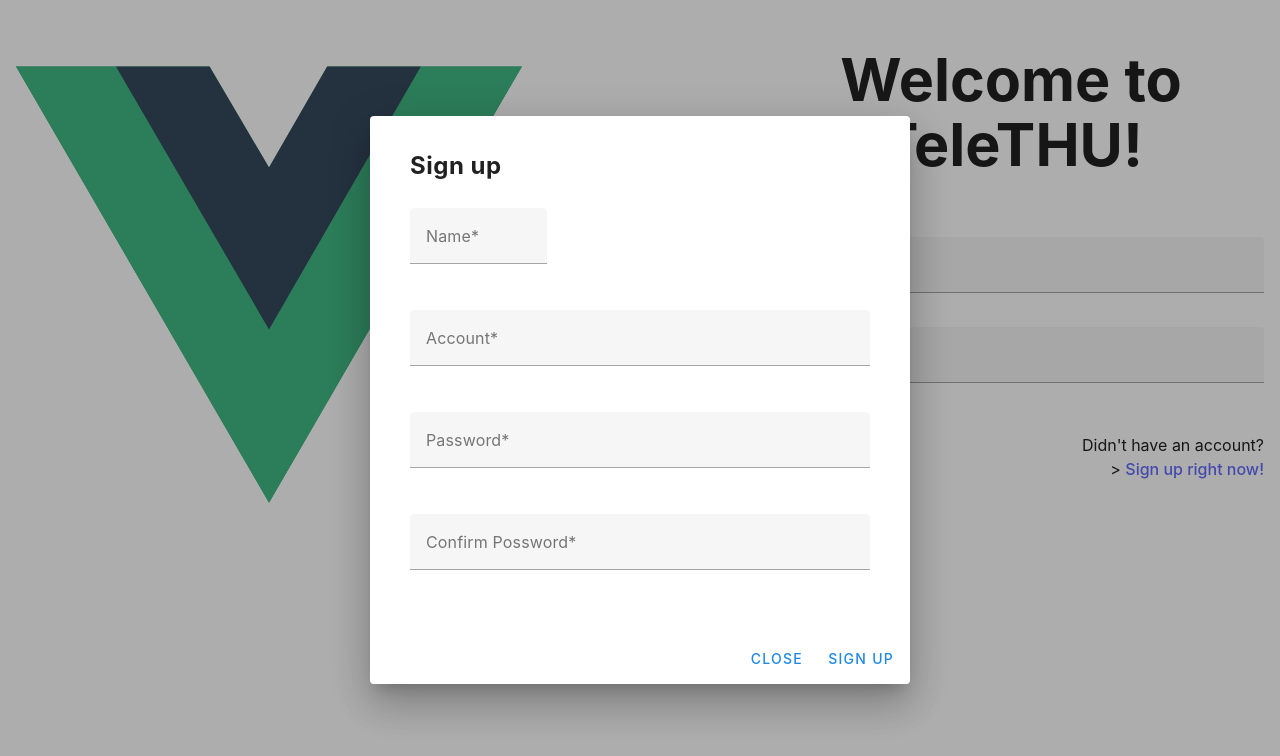
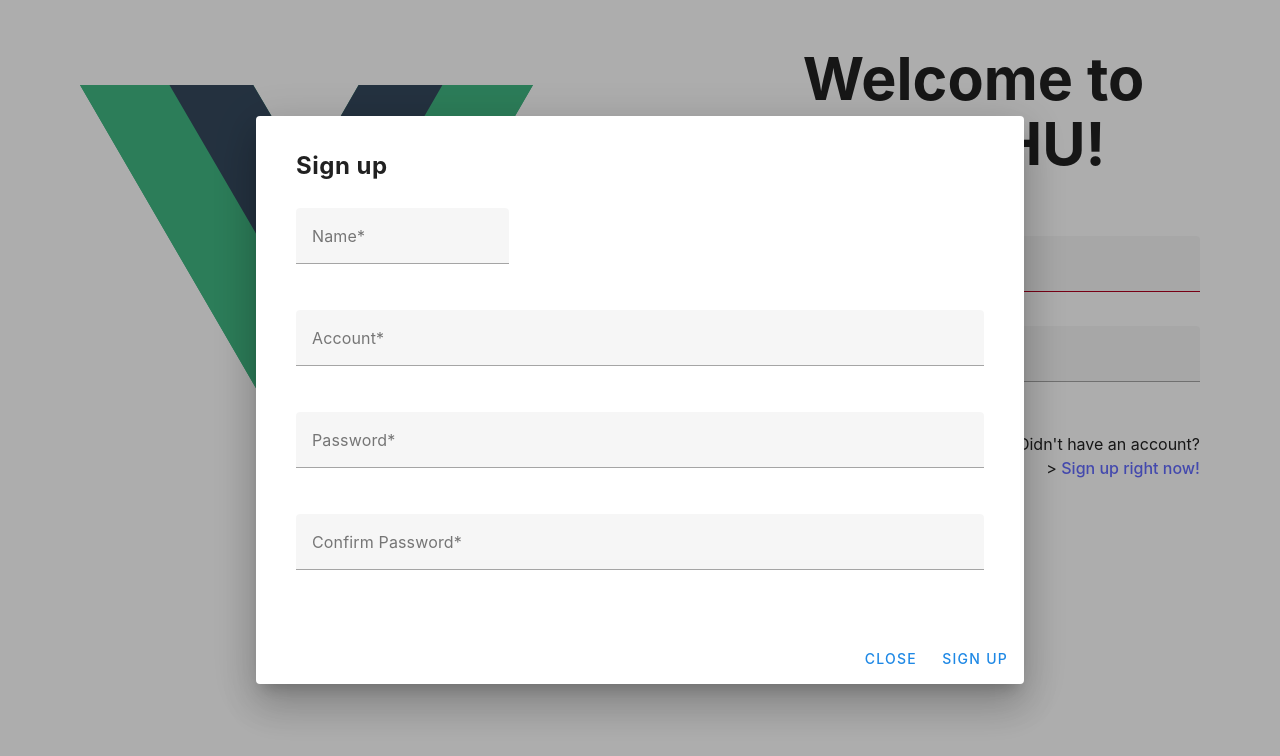
Before and after one commit to zhc7/telethu-frontend, a Vue app: page /login in a window 1280 px wide. Both pictures are taken after a click on the link "Sign up right now!". Shown: the top 756 px of the page. Built offline with nearby package versions, Linux system fonts and the light colour scheme.

Commit message:
feat: real login and register

```diff
--- a/package.json
+++ b/package.json
@@ -9,6 +9,7 @@
     "preview": "vite preview"
   },
   "dependencies": {
+    "@vueuse/core": "^10.5.0",
     "axios": "^1.5.1",
     "vue": "^3.3.4",
     "vue-router": "^4.2.5",
--- a/src/auth.js
+++ b/src/auth.js
@@ -1,17 +1,27 @@
 import {ref} from "vue";
 import axios from "axios";
-import { DEBUG, BASE_API_URL } from "./const/constants"
+import {BASE_API_URL, DEBUG} from "./const/constants"
+import {useLocalStorage} from "@vueuse/core"
 
-const user = ref("")
+const user = useLocalStorage("user", "");
+const token = useLocalStorage("token", "");
 
 const login = (userName, password) => {
-    user.value = userName;
     if (DEBUG) {
         console.log("login " + userName);
     }
-    axios.post(BASE_API_URL + "users/login", {userName, password}).then((res) => {
-        user.value = res.data;
-    })
+    return axios.post(BASE_API_URL + "users/login", {userName, password}).then((res) => {
+        user.value = userName;
+        token.value = res.data.token;
+        return "";
+    }).catch((err) => {
+        console.log("error caught");
+        if (err.response && err.response.data) {
+            return err.response.data.info;
+        } else {
+            return "network error";
+        }
+    });
 }
 
 const register = (userName, password) => {
--- a/src/views/Login.vue
+++ b/src/views/Login.vue
@@ -1,8 +1,8 @@
 <script setup>
-import { onMounted, ref } from "vue";
-import { useRouter } from "vue-router";
-import { login, register } from "../auth.js";
-import { DEBUG } from "../const/constants.js";
+import {onMounted, ref} from "vue";
+import {useRouter} from "vue-router";
+import {login, register, user} from "../auth.js";
+import {DEBUG} from "../const/constants.js";
 
 const signupDialog = ref(null);
 const account = ref("");
@@ -10,17 +10,30 @@ const password = ref("");
 const confirmPassword = ref("");
 
 const router = useRouter();
+const hint = ref("");
+const confirmPasswordError = ref("");
+
+if (user.value !== "") {
+  router.push("/chat/0");
+}
 
 const submit = () => {
-  login(account.value, password.value);
+  login(account.value, password.value)
+      .then((message) => {
+        console.log("received message: " + message)
+        if (message === "") {
           router.push("/chat/0");
+        } else {
+          hint.value = "Wrong password or message"
+        }
+      })
 };
 
 const dialog = ref(false);
 
 const submitRegister = () => {
   if (password.value !== confirmPassword.value) {
-    alert("Password not match!");
+    confirmPasswordError.value = "Password not match";
     return;
   }
   register(account.value, password.value);
@@ -29,8 +42,8 @@ const submitRegister = () => {
 </script>
 
 <template>
-  <v-container fluid>
-    <v-row class="fill-height">
+  <v-container class="pa-10">
+    <v-row>
       <!-- 左侧图标区域 -->
       <v-col
           md="6"
@@ -38,7 +51,7 @@ const submitRegister = () => {
           class="d-none d-sm-inline-block text-center align-self-center"
       >
         <!-- 替换下面的路径为你的图标路径 -->
-        <img src="../assets/vue.svg" alt="Logo" style="max-width: 100%" />
+        <img src="../assets/vue.svg" alt="Logo" style="max-width: 100%"/>
       </v-col>
       <v-col md="2" class="d-none d-lg-inline-block">
         <!-- 空内容或其他内容 -->
@@ -57,6 +70,7 @@ const submitRegister = () => {
             prepend-icon="mdi-account"
             type="email"
             class="mb-3"
+            :error="hint"
         ></v-text-field>
 
         <v-text-field
@@ -64,13 +78,15 @@ const submitRegister = () => {
             v-model="password"
             prepend-icon="mdi-lock"
             type="password"
+            :error-messages="hint"
             class="mb-7"
         ></v-text-field>
 
         <v-row>
           <v-col cols="6">
             <v-btn color="primary" class="login-btn" @click="submit"
-              >Sign in</v-btn
+            >Sign in
+            </v-btn
             >
             <!-- 登录按钮 -->
           </v-col>
@@ -78,7 +94,7 @@ const submitRegister = () => {
             <div class="flex-grow-1 text-right">
               <p>Didn't have an account?</p>
               <!-- Sign up dialog -->>
-              <v-dialog v-model="dialog" persistent width="540">
+              <v-dialog v-model="dialog" persistent width="60vw">
                 <template v-slot:activator="{ props }">
                   <a href="#" class="ref-text" v-bind="props">
                     Sign up right now!
@@ -111,9 +127,10 @@ const submitRegister = () => {
                         </v-col>
                         <v-col cols="12">
                           <v-text-field
-                            label="Confirm Possword*"
+                              label="Confirm Password*"
                               v-model="confirmPassword"
                               type="password"
+                              :error-messages="confirmPasswordError"
                               required
                           ></v-text-field>
                         </v-col>
@@ -148,15 +165,7 @@ const submitRegister = () => {
 </template>
 
 <style>
-.login-btn {
-  width: 88px;
-  height: 49.5px !important;
-  margin-right: 40px;
-  align-items: center;
-}
-
 .ref-text {
-  color: primary;
   cursor: pointer;
 }
 </style>
```
Also changed, not shown: 1 other file (tests, documents, lock files or other folders). Lines whose indentation alone changed are shown as unchanged.
